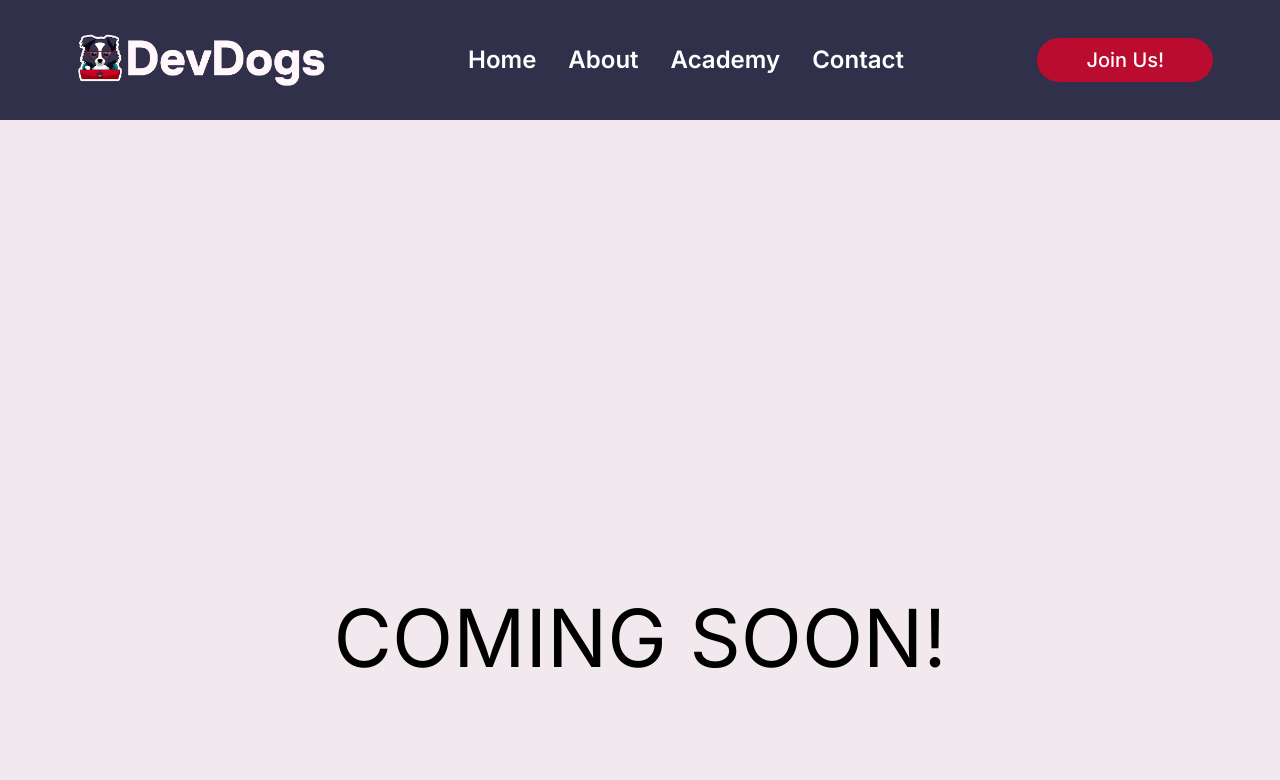
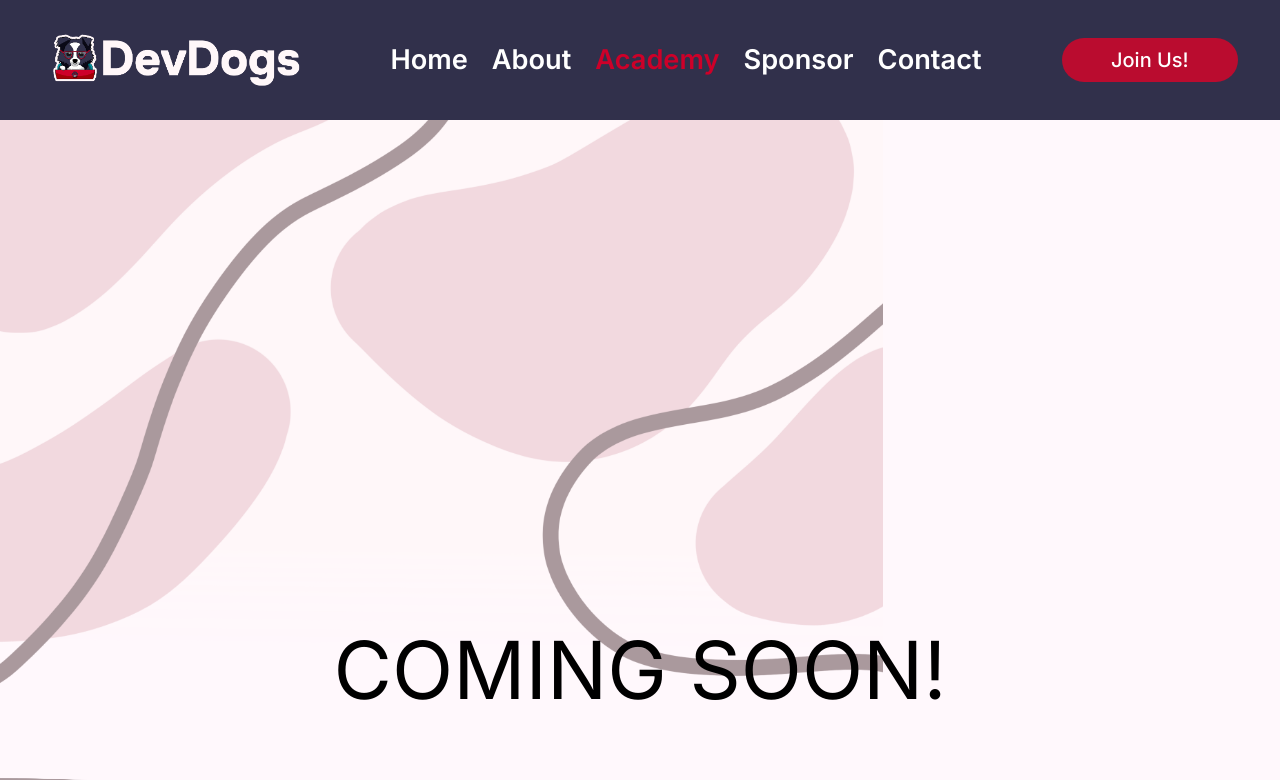
Before and after one commit to DevDogs-UGA/DevDogs-Website, a Next.js app: page /academy in a window 1280 px wide. Shown: the top 780 px of the page. Built offline with nearby package versions, Linux system fonts and the light colour scheme.

Commit message:
sponser stuff done

```diff
--- a/src/app/academy/page.js
+++ b/src/app/academy/page.js
@@ -1,6 +1,6 @@
 const AcademyPage = () => {
     return (
-        <div>
+        <div className="section flex flex-col h-[75vh]">
             <h3 className=" my-[35%] text-[5rem] page-main-side-padding">COMING SOON!</h3>
         </div>
     )
--- a/src/app/components/NavBar.js
+++ b/src/app/components/NavBar.js
@@ -1,6 +1,7 @@
 "use client"
 
 import Link from "next/link"
+import { usePathname } from "next/navigation"; // usePathname is a lightweight alternative to useRouter
 import "./NavBar.css"
 import Button from "./Button"
 import name2 from "../images/mascotwordlight.png"
@@ -8,15 +9,20 @@ import logoOnly from "../images/logo.png"
 import Image from "next/image"
 import React, { useState } from 'react';
 
-
-
 const NavBar = () =>
 {
+    const pathname = usePathname(); // Get the current path
     const [aboutDropDownOpen, setAboutDropDownOpen] = useState(false);
+    const [SponsorDropDownOpen, setSponsorDropDownOpen] = useState(false);
+
+    const getLinkClasses = (path) =>
+    {
+        return `text-[1rem] px-3 no-underline ${pathname === path ? 'text-UGASecondary font-semibold' : 'hover:text-UGASecondary'}`;
+    };
 
     return (
-        <div className=" w-full bg-[#31304b] flex flex-nowrap justify-around items-center text-white font-semibold h-[15vh] ">
-            <div className="w-[300px]">
+        <div className="w-full bg-[#31304b] flex flex-nowrap justify-around items-center text-white font-semibold h-[15vh]">
+            <div className="hidden sm:block sm:w-[300px] ">
                 <Link href="/">
                     <Image src={name2} alt="Mascot and DevDogs" className="hidden md:block" />
                 </Link>
@@ -25,69 +31,88 @@ const NavBar = () =>
                 </Link>
             </div>
 
-
-            <div className="flex flex-nowrap justify-center items-center">
-                <Link href="/" className=" hover:text-UGA sm:mx-2 transition ease-in-out delay-150 ">
-                    <p className="text-[1.3rem] p-2 sm:text-[1.5rem] no-underline">Home</p>
+            <div className="flex flex-nowrap justify-center items-center sm:gap-3">
+                <Link href="/" className={getLinkClasses("/")}>
+                    <p className="text-[1.2rem] sm:text-[1.7rem] transition ease-in-out delay-150 text-center p-0 m-0">Home</p>
                 </Link>
                 <div
                     className="relative group flex items-center"
                     onMouseEnter={() => setAboutDropDownOpen(true)}
                     onMouseLeave={() => setAboutDropDownOpen(false)}
                 >
-                    <Link href="/about" className="hover:text-UGA sm:mx-2 transition ease-in-out delay-150">
-                        <p className="text-[1.3rem] p-2 sm:text-[1.5rem] no-underline">About</p>
+                    <Link href="/about" className={` transition ease-in-out delay-150 text-center p-0 m-0 ${pathname.startsWith('/about') ? 'text-red-600 font-semibold' : 'hover:text-UGASecondary'}`}>
+                        <p className="text-[1.2rem] sm:text-[1.7rem] ">About</p>
                     </Link>
                     <div
-                        className={`absolute top-10 mt-2 w-48 rounded-md shadow-lg bg-white ring-1 ring-black ring-opacity-5 transition-all duration-300 ${aboutDropDownOpen ? 'opacity-300 visible' : 'opacity-100 invisible'
+                        className={`text-[1rem] p-1 sm:p-2 sm:text-[1.5rem] absolute left-[-.75rem] top-[2rem] sm:top-10 w-[7.5rem] sm:mt-1 sm:w-48 rounded-md shadow-lg bg-white ring-1 ring-black ring-opacity-5 transition-all duration-150 ${aboutDropDownOpen ? 'opacity-300 visible' : 'opacity-100 invisible'
                             }`}
                     >
-                        <div className="py-1">
-                            <Link href="/about/people" className="text- block px-4 py-2 text-gray-700 hover:bg-gray-200 hover:text-black text-lg">
+                        <div className=" text-left">
+                            <Link href="/about/people" className="p-2 rounded-[.5rem] block sm:pl-3 sm:py-2 text-gray-700 hover:bg-gray-200 hover:text-black sm:text-lg">
                                 People
                             </Link>
-                            <Link href="/about/projects" className="block px-4 py-2 text-gray-700 hover:bg-gray-200 hover:text-black text-lg">
+                            <Link href="/about/projects" className="p-2 rounded-[.5rem] block sm:pl-3 sm:py-2 text-gray-700 hover:bg-gray-200 hover:text-black sm:text-lg">
                                 Projects
                             </Link>
-                            <Link href="/about/events" className="block px-4 py-2 text-gray-700 hover:bg-gray-200 hover:text-black text-lg">
+                            <Link href="/about/events" className="p-2 rounded-[.5rem] block sm:pl-3 sm:py-2 text-gray-700 hover:bg-gray-200 hover:text-black sm:text-lg">
                                 Events
                             </Link>
                         </div>
                     </div>
                 </div>
 
-                <Link href="/academy" className="hover:text-UGA sm:mx-2 transition ease-in-out delay-150">
-                    <p className="text-[1.3rem] p-2 sm:text-[1.5rem] no-underline">Academy</p>
+                <Link href="/academy" className={getLinkClasses("/academy")}>
+                    <p className="text-[1.2rem] sm:text-[1.7rem]  transition ease-in-out delay-150 text-center p-0 m-0">Academy</p>
                 </Link>
 
-                <Link href="/contact" className="hover:text-UGA sm:mx-2 transition ease-in-out delay-150">
-                    <p className="text-[1.3rem] p-2 sm:text-[1.5rem] no-underline">Contact</p>
+                <div
+                    className="relative group flex items-center"
+                    onMouseEnter={() => setSponsorDropDownOpen(true)}
+                    onMouseLeave={() => setSponsorDropDownOpen(false)}
+                >
+                    <h3 className={` transition ease-in-out delay-150 text-center p-0 m-0 ${pathname.startsWith('/sponsor') ? 'text-red-600 font-semibold' : 'hover:text-UGASecondary'}`}>
+                        <p className="text-[1.2rem] sm:text-[1.7rem] no-underline p-0 m-0">Sponsor</p>
+                    </h3>
+                    <div
+                        className={`p-1 sm:p-2 absolute top-[2rem] sm:top-[3rem] left-[-0.75rem] w-[8rem] sm:w-48 rounded-md shadow-lg bg-white ring-1 ring-black ring-opacity-5 transition-all duration-150 ${SponsorDropDownOpen ? 'opacity-300 visible' : 'opacity-100 invisible'
+                            }`}
+                    >
+                        <div className=" text-[1rem] sm:text-[1.5rem]">
+                            <Link href="/sponsor/sponsor-us" className="p-2 rounded-[.5rem] block sm:pl-3 sm:py-2 text-gray-700 hover:bg-gray-200 hover:text-black sm:text-lg">
+                                Sponsor Us
+                            </Link>
+                            <Link href="/sponsor/our-sponsors" className="p-2 rounded-[.5rem] block sm:pl-3 sm:py-2 text-gray-700 hover:bg-gray-200 hover:text-black sm:text-lg">
+                                Our Sponsor
+                            </Link>
+
+                        </div>
+                    </div>
+                </div>
+
+                <Link href="/contact" className={getLinkClasses("/contact")}>
+                    <p className="text-[1.2rem] sm:text-[1.7rem]  transition ease-in-out delay-150 text-center p-0 m-0">Contact</p>
                 </Link>
+            </div>
 
-                {/* <Link href="/resources">
+            <Link target="_blank" href="https://discord.com/invite/MuyJ4f5xKE" className="hidden lg:block text-lg md:text-xl rounded-full font-medium m-4 p-2 transition ease-in-out delay-150 text-white bg-[#BA0C2F] hover:bg-white hover:text-black">
+                <Button >Join Us!</Button>
+            </Link>
+        </div>
+    );
+}
+
+export default NavBar;
+
+
+
+
+
+ {/* <Link href="/resources">
                         <p>Resources</p>
                     </Link> */}
-            </div>
-
-
             {/* <Link href="https://discord.com/invite/MuyJ4f5xKE" className="p-2 my-2 transition ease-in-out delay-150  hidden lg:block text-[1rem]  sm:text-[2rem] text-white bg-[#BA0C2F] hover:bg-white hover:text-black rounded-full">
                 <Button>
                     <p className="text-[1rem]  sm:text-[2rem]">Join Us</p>
 
                 </Button>
             </Link> */}
-
-            <Link target="_blank" href="https://discord.com/invite/MuyJ4f5xKE" className="hidden lg:block text-lg md:text-xl rounded-full font-medium m-4 p-2 transition ease-in-out delay-150 text-white bg-[#BA0C2F] hover:bg-white hover:text-black ">
-                {/* <Button id="joinus-si">Join Us!</Button> */}
-                <Button >Join Us!</Button>
-            </Link>
-
-
-
-
-        </div>
-
-    )
-}
-
-export default NavBar;
--- /dev/null
+++ b/src/app/sponsor/our-sponsors/page.js
@@ -0,0 +1,16 @@
+import DirectMessageForm from "../../components/DirectMessageForm"
+import PageTitleTemplate from "../../components/PageTitleTemplate"
+import SocialsAndContact from "../../components/SocialsAndContact"
+
+const Page = () =>
+{
+  return (
+    <div className="w-full section flex flex-col h-[100vh] page-main-side-padding">
+      <PageTitleTemplate redText={"Sponsors"} blackText={"Our "} reverse={true} />
+      <SocialsAndContact />
+      <DirectMessageForm />
+    </div>
+  )
+}
+
+export default Page;
--- a/src/app/sponsor/page.js
+++ b/src/app/sponsor/page.js
@@ -1,17 +1,26 @@
 import Link from "next/link";
 import SponsorshipCard from "../components/SponsorshipCard";
+import PageTitleTemplate from "../components/PageTitleTemplate";
 
 const Page = () =>
 {
     return (
-        <div className="section section-sponsor">
-            <div id="sponsortitle">
+        <div className="section section-sponsor flex flex-col h-[70vh]">
+            {/* <div id="sponsortitle">
                 <h1><b className="red-bold">Sponsor</b> Now</h1>
-            </div>
+            </div> */}
 
-            <div id="tiertitle">
+            <PageTitleTemplate redText={"Sponsor "} blackText={"Today"} />
+
+            {/* <div id="tiertitle">
                 <h2>Select a <b className="red-bold"> Tier </b></h2>
-            </div>
+            </div> */}
+
+            <div className="text-center my-10">
+                <h3 className="font-bold text-4xl text-center inline p-0 m-0">Select Your </h3>
+                <h3 className="font-bold text-4xl text-center text-UGASecondary inline p-0 m-0">Teir</h3></div>
+
+
 
             <div id="tiers">
                 <Link target="_blank" href="https://ugapac.evenue.net/cgi-bin/ncommerce3/SEGetEventInfo?ticketCode=GS:UGAARTS:TATE2425:DON.BRONZE:&linkID=ta-ugaarts&dataAccId=157&locale=en_US&siteId=ev_ta-ugaarts" className="hover:drop-shadow-lg">
--- /dev/null
+++ b/src/app/sponsor/sponsor-us/page.js
@@ -0,0 +1,16 @@
+import DirectMessageForm from "../../components/DirectMessageForm"
+import PageTitleTemplate from "../../components/PageTitleTemplate"
+import SocialsAndContact from "../../components/SocialsAndContact"
+
+const Page = () =>
+{
+ return (
+  <div className="w-full section flex flex-col h-[100vh] page-main-side-padding">
+   <PageTitleTemplate redText={"Sponsor "} blackText={"Us"} />
+   <SocialsAndContact />
+   <DirectMessageForm />
+  </div>
+ )
+}
+
+export default Page;
```
Also changed, not shown: src/app/about/people/page.js (+10 -10 lines).
